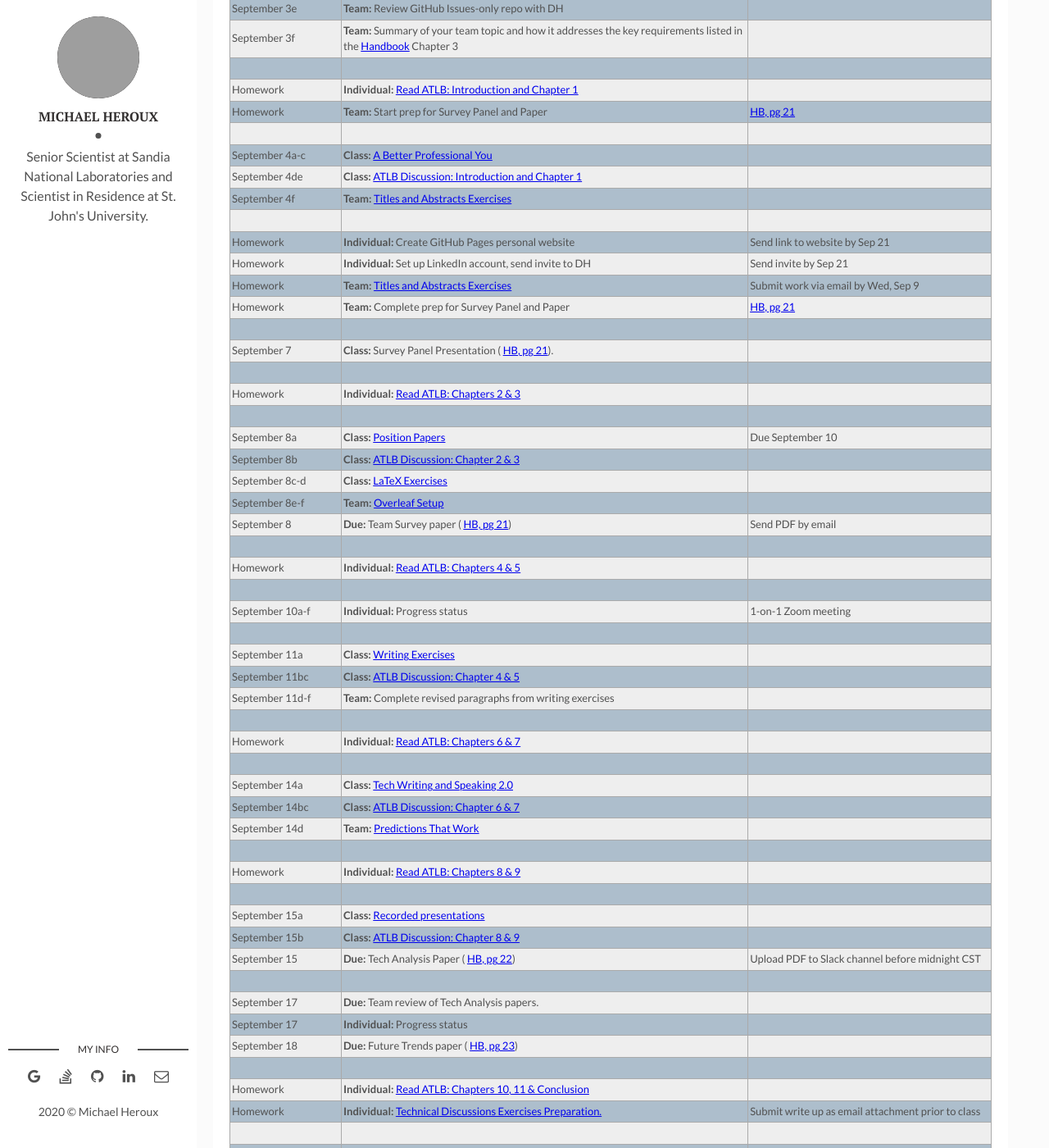
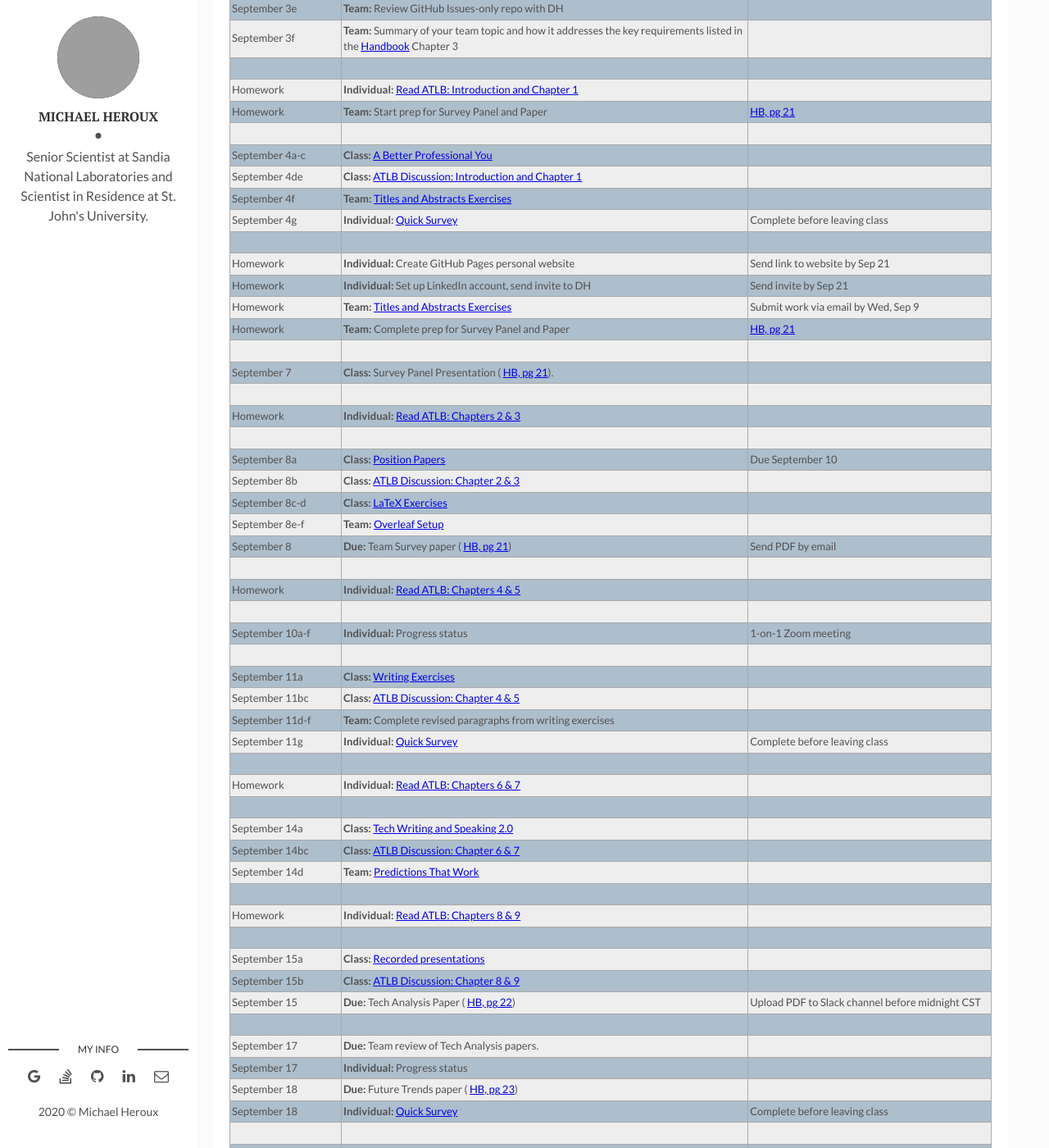
Before and after one commit to maherou/Teaching, a Jekyll site: the page built from files/CS373/2020-Fall-Class-Meeting-Schedule.md, in a window 1280 px wide and 1400 px high, scrolled down 976 px. Shown: the whole window at 82% size. Built offline with Jekyll 4.4.1, drawn with Linux system fonts in a browser that asks for light colours; grey boxes are pictures that could not be loaded.

Commit message:
Add survey

```diff
--- a/files/CS373/2020-Fall-Class-Meeting-Schedule.md
+++ b/files/CS373/2020-Fall-Class-Meeting-Schedule.md
@@ -44,6 +44,7 @@ location: "Collegeville, MN, USA"
 | September 4a-c | **Class:** [A Better Professional You](./BetterYou.pdf) | |
 | September 4de | **Class:** [ATLB Discussion: Introduction and Chapter 1](../ATLB-Discussion)  |   |
 | September 4f | **Team:** [Titles and Abstracts Exercises](https://collegeville.github.io/Scribe/TitlesAndAbstractsThatWork/) | |
+| September 4g | **Individual:** [Quick Survey](https://forms.gle/rgCPoFtjZTSEwE9ZA) | Complete before leaving class |
 | |
 | Homework | **Individual:** Create GitHub Pages personal website | Send link to website by Sep 21 |
 | Homework | **Individual:** Set up LinkedIn account, send invite to DH | Send invite by Sep 21 |
@@ -67,6 +68,7 @@ location: "Collegeville, MN, USA"
 | September 11a | **Class:** [Writing Exercises](https://collegeville.github.io/Scribe/BetterTechnicalWriting/)
 | September 11bc | **Class:** [ATLB Discussion: Chapter 4 & 5](../ATLB-Discussion)  | |
 | September 11d-f | **Team:** Complete revised paragraphs from writing exercises| |
+| September 11g | **Individual:** [Quick Survey](https://forms.gle/rgCPoFtjZTSEwE9ZA) | Complete before leaving class |
 | | |
 | Homework | **Individual:** [Read ATLB: Chapters 6 & 7](../ATLB-Discussion) | |
 | | |
@@ -83,6 +85,7 @@ location: "Collegeville, MN, USA"
 | September 17 | **Due:** Team review of Tech Analysis papers. | |
 | September 17 | **Individual:** Progress status  | |
 | September 18 | **Due:** Future Trends paper ( [HB, pg 23](./CSCI373CourseHandbookEighteenthEdition.pdf)) | |
+| September 18 | **Individual:** [Quick Survey](https://forms.gle/rgCPoFtjZTSEwE9ZA) | Complete before leaving class |
 | | |
 | Homework | **Individual:** [Read ATLB: Chapters 10, 11 & Conclusion](../ATLB-Discussion) | |
 | Homework | **Individual:** [Technical Discussions Exercises Preparation.](https://collegeville.github.io/Orator/DiscussionsThatWork/) | Submit write up as email attachment prior to class |
```
